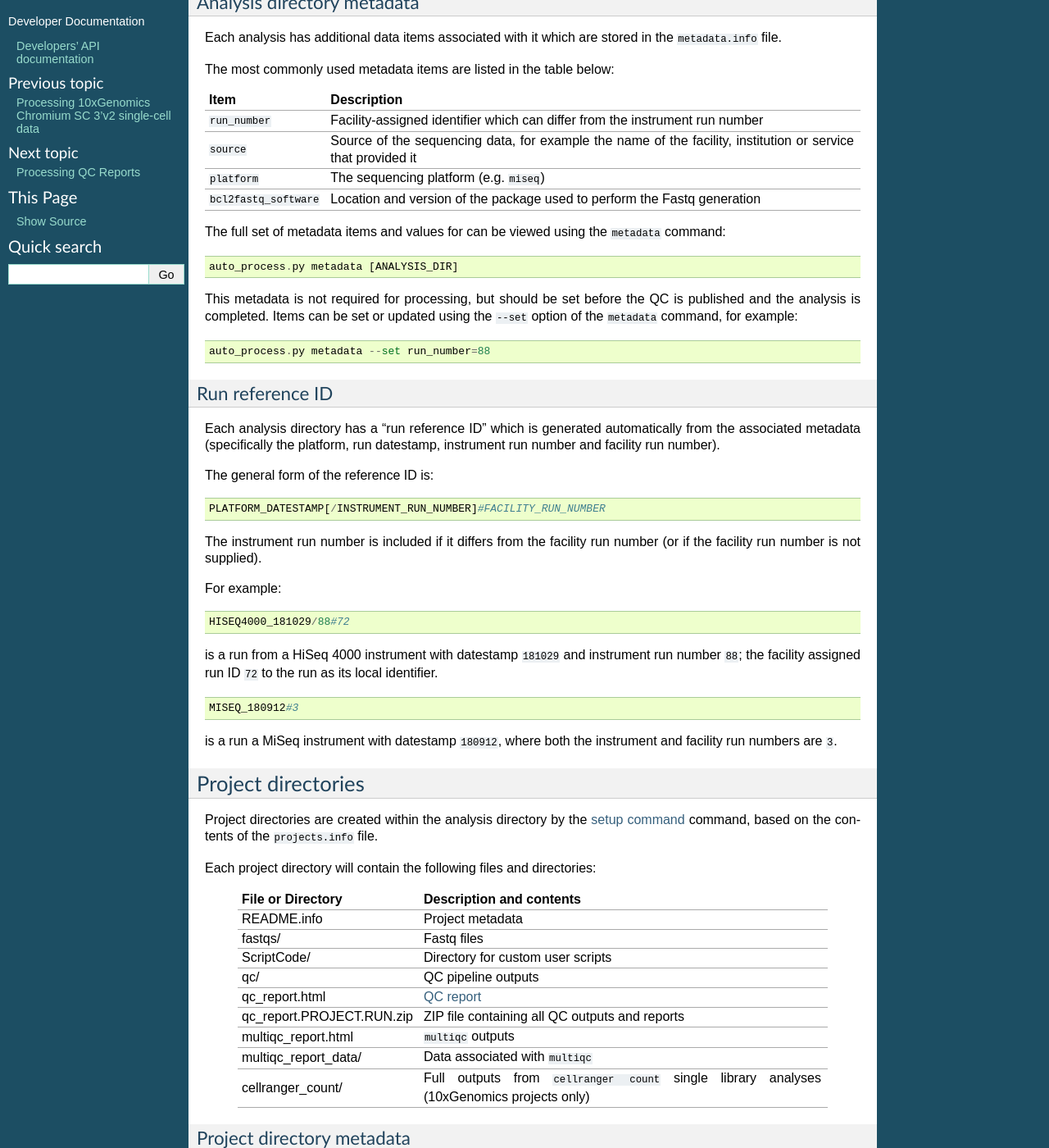
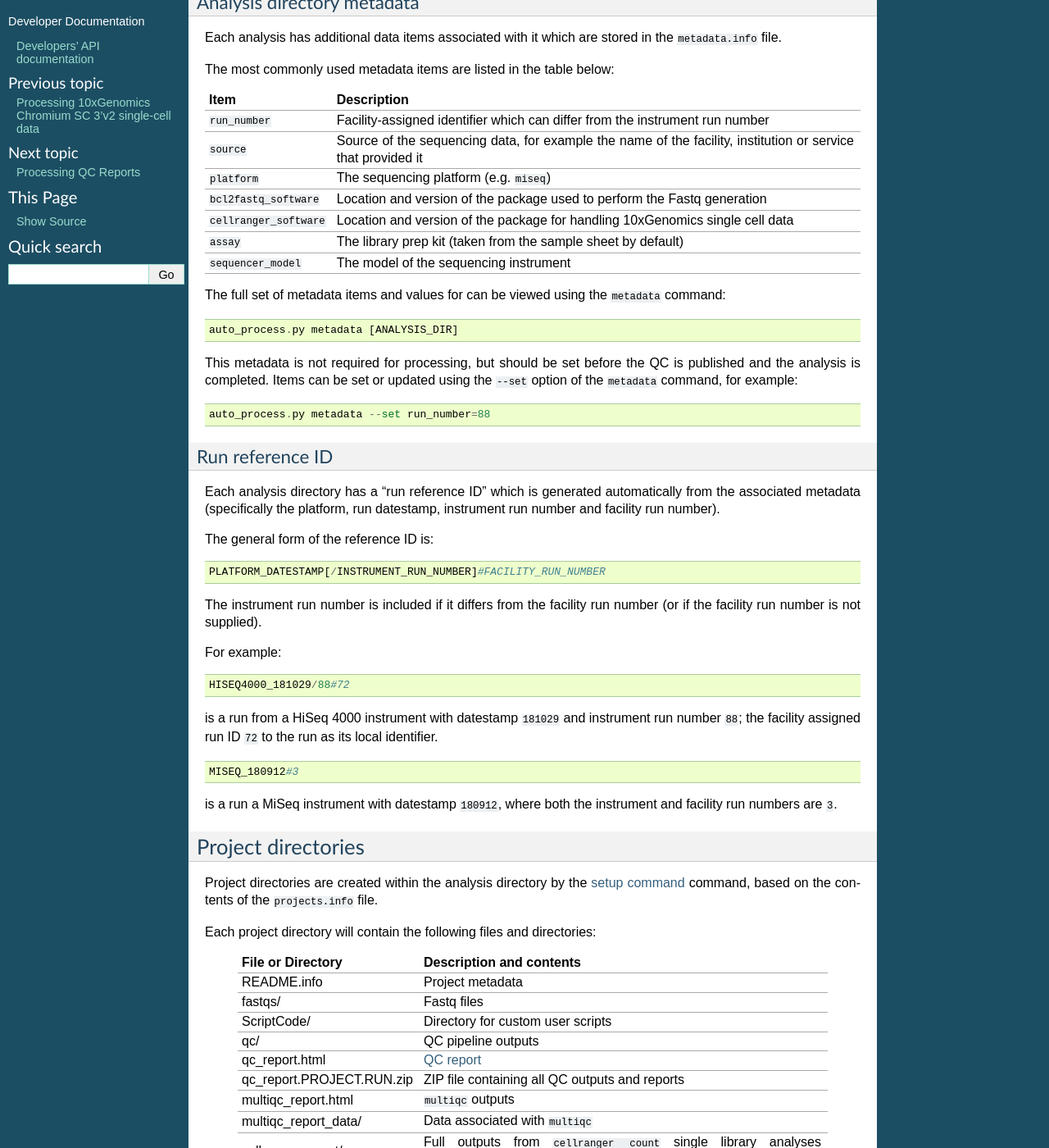
Before and after one commit to fls-bioinformatics-core/auto_process_ngs, a Sphinx documentation site: the page built from docs/source/output/analysis_dirs.rst, in a window 1280 px wide and 1400 px high, scrolled down 822 px. Shown: the whole window at 82% size. Built offline with Sphinx 7.4.7, drawn with Linux system fonts in a browser that asks for light colours; some of the changed text lies outside the part shown.

```diff
--- a/docs/source/output/analysis_dirs.rst
+++ b/docs/source/output/analysis_dirs.rst
@@ -64,20 +64,26 @@ The most commonly used metadata items are listed in the table below:
 .. table::
    :widths: auto
 
-   ====================== ========================================
-   **Item**               **Description**
-   ---------------------- ----------------------------------------
-   ``run_number``         Facility-assigned identifier which
-                          can differ from the instrument run
-                          number
-   ``source``             Source of the sequencing data, for
-                          example the name of the facility,
-	                  institution or service that
-		          provided it
-   ``platform``           The sequencing platform (e.g. ``miseq``)
-   ``bcl2fastq_software`` Location and version of the package
-                          used to perform the Fastq generation
-   ====================== ========================================
+   ======================= ========================================
+   **Item**                **Description**
+   ----------------------- ----------------------------------------
+   ``run_number``          Facility-assigned identifier which
+                           can differ from the instrument run
+                           number
+   ``source``              Source of the sequencing data, for
+                           example the name of the facility,
+	                   institution or service that
+		           provided it
+   ``platform``            The sequencing platform (e.g. ``miseq``)
+   ``bcl2fastq_software``  Location and version of the package
+                           used to perform the Fastq generation
+   ``cellranger_software`` Location and version of the package
+                           for handling 10xGenomics single cell
+			   data
+   ``assay``               The library prep kit (taken from the
+                           sample sheet by default)
+   ``sequencer_model``     The model of the sequencing instrument
+   ======================= ========================================
 
 The full set of metadata items and values for can be viewed using the
 ``metadata`` command:
@@ -174,10 +180,13 @@ The most commonly used metadata items are listed in the table below:
    ------------------------ -----------------------------------------
    ``Run``                  Parent run name
    ``Platform``             Sequencing platform (e.g. ``miseq``)
+   ``Sequencer model``      The model of the sequencing instrument
    ``User``                 Name of the user(s)
    ``PI``                   Name of PI(s)
    ``Organism``             Organism name(s)
    ``Library type``         The type of experiment (e.g. ``RNA-seq``)
+   ``Library prep kit``     The kit used to prepare the libraries
+                            (e.g. ``TruSeq Stranded mRNA``)
    ``Single cell platform`` Single cell platform, if applicable
    ``Number of cells``      Number of cells (single cell only)
    ``ICELL8 well list``     Well list file (ICELL8 only)
```
Also changed, not shown: docs/source/using/setup_analysis_dirs.rst (+5 -4 lines).
